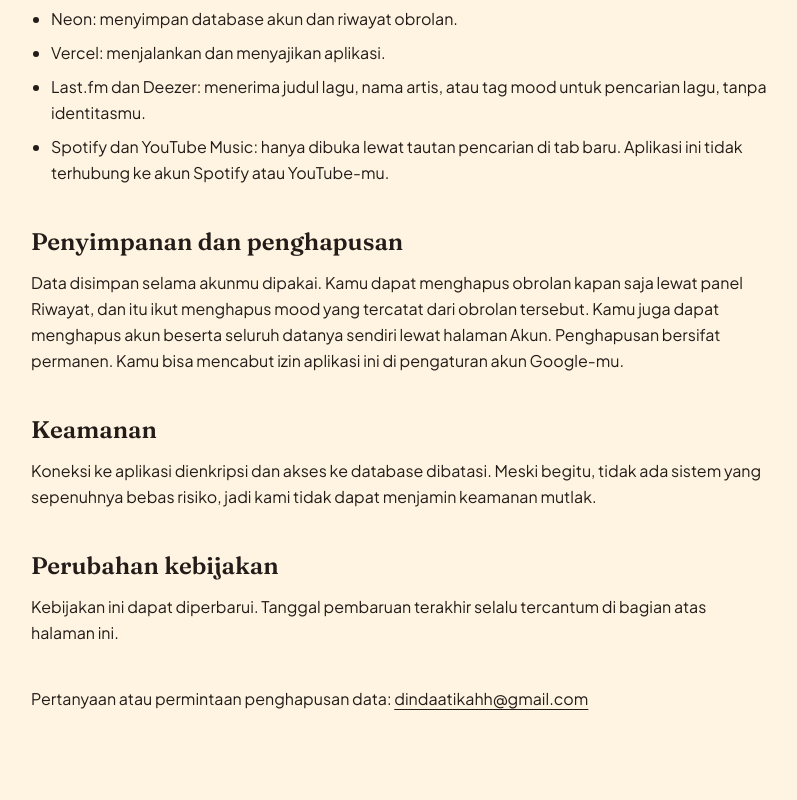
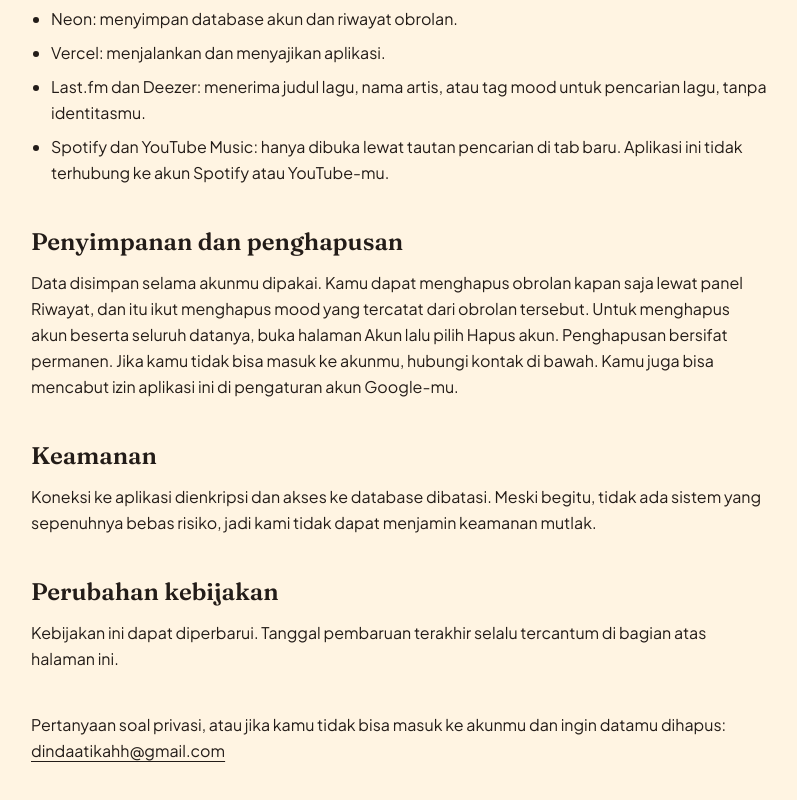
Before and after one commit to dindaatikah211/moodify, a Next.js app: page /privacy in a window 1280 px wide. Shown: the part 898-1698 px from the top of the page, without its empty margins (241-1038 px from the left). Before the commit the page ends 1674 px from the top, so only its background shows below. Built offline with nearby package versions, Linux system fonts and the light colour scheme.

Commit message:
feat(privacy): update contactLabel

```diff
--- a/src/features/legal/constants/PrivacyContent.ts
+++ b/src/features/legal/constants/PrivacyContent.ts
@@ -6,7 +6,7 @@
   title: "Kebijakan privasi",
   updatedAt: "Terakhir diperbarui: 21 Oktober 2026",
   intro: `${APP_NAME} adalah proyek pribadi berupa chatbot yang merekomendasikan lagu sesuai mood. Halaman ini menjelaskan data apa yang disimpan dan bagaimana data itu dipakai.`,
-  contactLabel: "Pertanyaan atau permintaan penghapusan data:",
+  contactLabel: "Pertanyaan soal privasi, atau jika kamu tidak bisa masuk ke akunmu dan ingin datamu dihapus:",
   contactEmail: "dindaatikahh@gmail.com",
 } as const;
 
@@ -36,7 +36,7 @@
   },
   {
     title: "Penyimpanan dan penghapusan",
-    text: "Data disimpan selama akunmu dipakai. Kamu dapat menghapus obrolan kapan saja lewat panel Riwayat, dan itu ikut menghapus mood yang tercatat dari obrolan tersebut. Kamu juga dapat menghapus akun beserta seluruh datanya sendiri lewat halaman Akun. Penghapusan bersifat permanen. Kamu bisa mencabut izin aplikasi ini di pengaturan akun Google-mu.",
+    text: "Data disimpan selama akunmu dipakai. Kamu dapat menghapus obrolan kapan saja lewat panel Riwayat, dan itu ikut menghapus mood yang tercatat dari obrolan tersebut. Untuk menghapus akun beserta seluruh datanya, buka halaman Akun lalu pilih Hapus akun. Penghapusan bersifat permanen. Jika kamu tidak bisa masuk ke akunmu, hubungi kontak di bawah. Kamu juga bisa mencabut izin aplikasi ini di pengaturan akun Google-mu.",
   },
   {
     title: "Keamanan",
```
